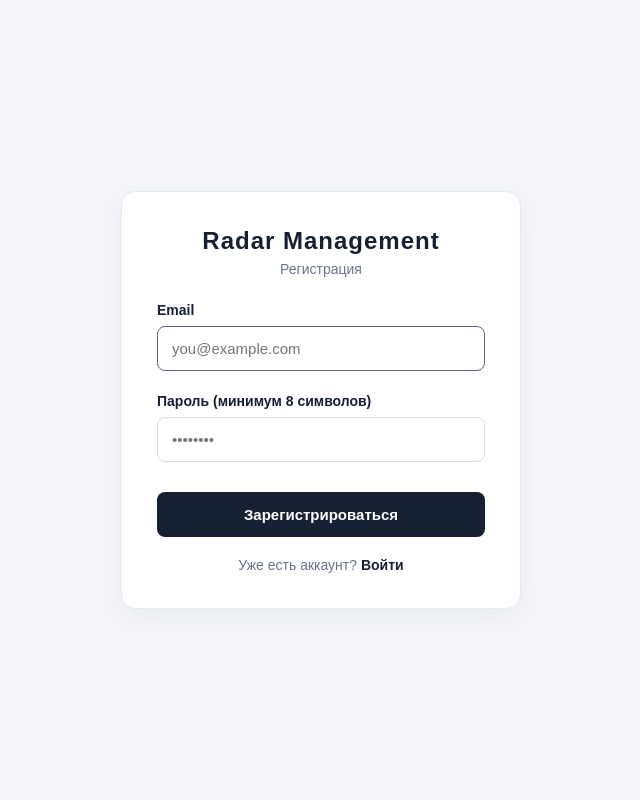
After one commit to kseniya161-max/Radar_Management, a FastAPI app: page /web/register in a window 1280 px wide. The commit adds this page. Shown: the whole page, without its empty margins (319-959 px from the left). Run offline with FastAPI, Linux system fonts and the light colour scheme; parts of the project's set-up code (start-up, migrations or seed data) failed here and were passed over.

Commit message:
templates login and register

```diff
--- a/app/main.py
+++ b/app/main.py
@@ -20,7 +20,7 @@ from app.web.routes import router_web
 print("LOADED MAIN !")
 app = FastAPI(
     title="Тест",
-    description="KSENIA TEST !",
+    description="KSENIA TEST 16.10",
     version="0.1.0",
 )
 
--- a/app/static/css/style.css
+++ b/app/static/css/style.css
@@ -825,3 +825,61 @@ body {
     opacity: 0.5;
     cursor: not-allowed;
 }
+
+
+/* AUTH PAGES */
+
+.auth-page {
+    min-height: 100vh;
+    display: flex;
+    align-items: center;
+    justify-content: center;
+    background: #f5f7fa;
+    padding: 20px;
+}
+
+.auth-card {
+    width: 100%;
+    max-width: 400px;
+
+    background: #ffffff;
+
+    border: 1px solid #e4e8ef;
+    border-radius: 14px;
+
+    padding: 35px;
+
+    box-shadow: 0 8px 30px rgba(20, 30, 50, 0.06);
+}
+
+.auth-title {
+    margin: 0 0 6px;
+    font-size: 24px;
+    font-weight: 700;
+    letter-spacing: 1px;
+    text-align: center;
+}
+
+.auth-subtitle {
+    margin: 0 0 25px;
+    color: #697386;
+    font-size: 14px;
+    text-align: center;
+}
+
+.auth-footer {
+    margin: 20px 0 0;
+    text-align: center;
+    font-size: 14px;
+    color: #697386;
+}
+
+.auth-footer a {
+    color: #172033;
+    font-weight: 600;
+    text-decoration: none;
+}
+
+.auth-footer a:hover {
+    text-decoration: underline;
+}
--- /dev/null
+++ b/app/templates/register.html
@@ -0,0 +1,105 @@
+<!DOCTYPE html>
+<html lang="ru">
+<head>
+    <meta charset="UTF-8">
+    <meta name="viewport" content="width=device-width, initial-scale=1.0">
+    <title>Регистрация — Radar Management</title>
+    <link rel="stylesheet" href="{{ url_for('static', path='css/style.css') }}">
+</head>
+<body class="auth-page">
+
+    <div class="auth-card">
+        <h1 class="auth-title">Radar Management</h1>
+        <p class="auth-subtitle">Регистрация</p>
+
+        <form id="register-form">
+
+            <div class="form-group">
+                <label for="email">Email</label>
+                <input
+                    type="email"
+                    id="email"
+                    name="email"
+                    placeholder="you@example.com"
+                    required
+                    autofocus
+                >
+            </div>
+
+            <div class="form-group">
+                <label for="password">Пароль (минимум 8 символов)</label>
+                <input
+                    type="password"
+                    id="password"
+                    name="password"
+                    placeholder="••••••••"
+                    minlength="8"
+                    required
+                >
+            </div>
+
+            <button type="submit" class="primary-button" id="register-button">
+                Зарегистрироваться
+            </button>
+
+        </form>
+
+        <p class="auth-footer">
+            Уже есть аккаунт?
+            <a href="/web/login">Войти</a>
+        </p>
+    </div>
+
+    <div id="result" class="result" hidden></div>
+
+<script>
+document.getElementById("register-form").addEventListener("submit", async (event) => {
+    event.preventDefault();
+
+    const button = document.getElementById("register-button");
+    const result = document.getElementById("result");
+
+    const email = document.getElementById("email").value.trim();
+    const password = document.getElementById("password").value;
+
+    if (!email || !password) return;
+
+    button.disabled = true;
+    button.textContent = "Регистрация...";
+
+    result.hidden = true;
+
+    try {
+        const response = await fetch("/auth/register", {
+            method: "POST",
+            headers: { "Content-Type": "application/json" },
+            body: JSON.stringify({ email, password }),
+        });
+
+        if (!response.ok) {
+            const data = await response.json().catch(() => ({}));
+            throw new Error(data.detail || "Не удалось зарегистрироваться");
+        }
+
+        // Успех — показываем сообщение и через 1,5 сек редирект на логин
+        result.hidden = false;
+        result.className = "result success";
+        result.textContent = "Аккаунт создан. Перенаправляем на вход...";
+
+        setTimeout(() => {
+            window.location.href = "/web/login";
+        }, 1500);
+
+    } catch (error) {
+        result.hidden = false;
+        result.className = "result error";
+        result.textContent = error.message;
+
+        button.disabled = false;
+        button.textContent = "Зарегистрироваться";
+    }
+});
+</script>
+
+</body>
+</html>
```
Also changed, not shown: app/templates/login.html (added, +105 -0 lines).
